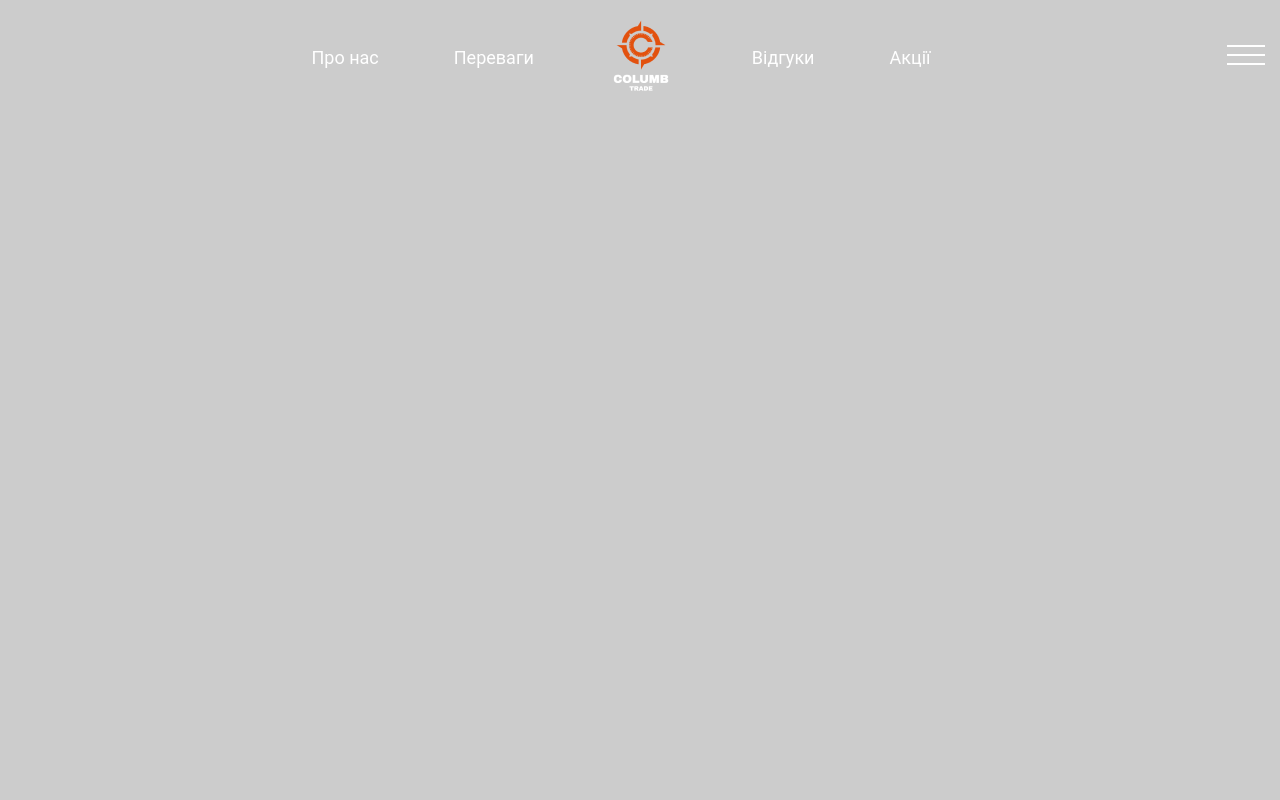
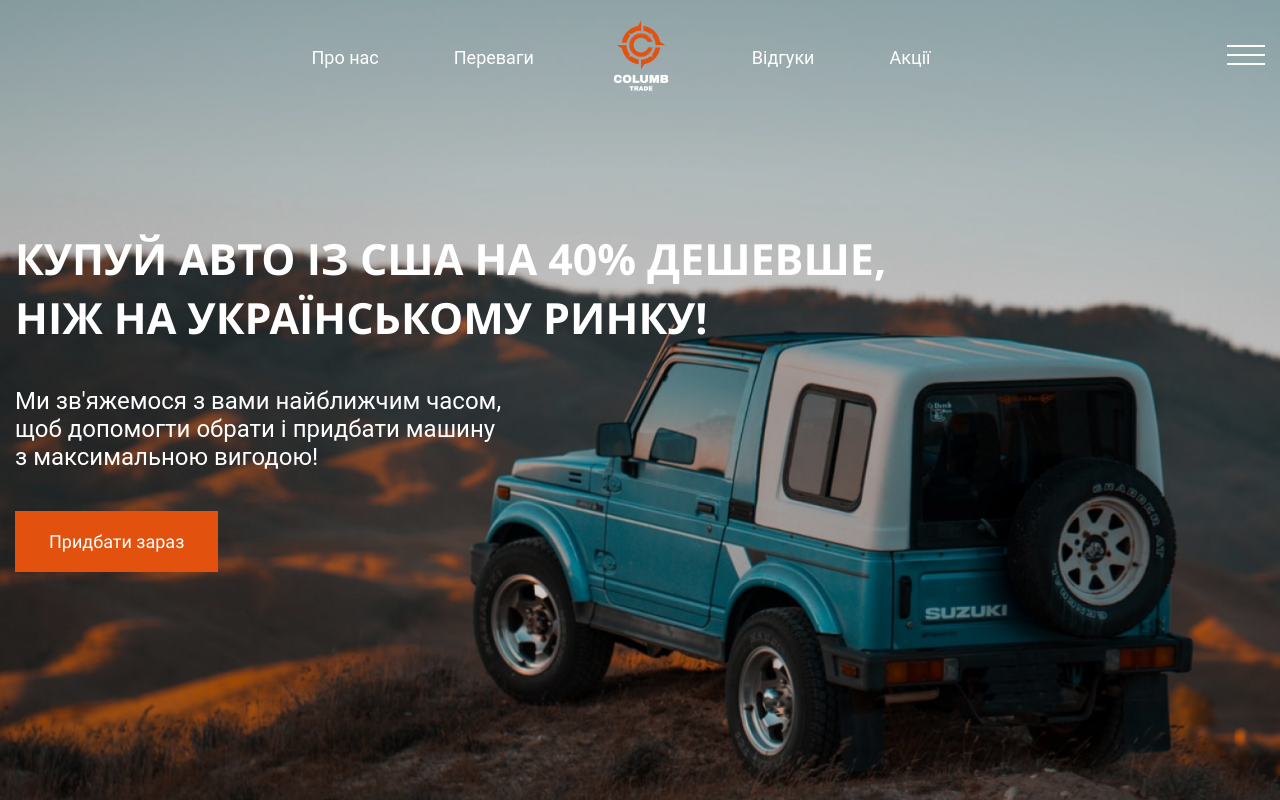
Before and after one commit to kosm-dev/columb, a website: page app/index.html in a window 1280 px wide. Drawn offline with nearby package versions, Linux system fonts and the light colour scheme; files that its build step writes are made by us from their sources.

Commit message:
added section top

```diff
--- a/app/index.html
+++ b/app/index.html
@@ -6,7 +6,7 @@
   <meta http-equiv="X-UA-Compatible" content="IE=edge">
   <meta name="viewport" content="width=device-width, initial-scale=1.0">
   <link rel="stylesheet" href="css/style.min.css">
-  <title>Document</title>
+  <title>Columb trade</title>
 </head>
 
 <body>
@@ -63,6 +63,22 @@
 
     <main class="main">
 
+      <section class="top" style="background-image: url('images/bg.jpg')">
+        <div class="container">
+          <div class="top__inner">
+            <h1 class="top__title">
+              КУПУЙ АВТО IЗ США НА 40% ДЕШЕВШЕ, НІЖ НА Українському РИНКУ!
+            </h1>
+            <p class="top__subtitle">
+              Ми зв'яжемося з вами найближчим часом, щоб допомогти обрати і придбати машину з максимальною вигодою!
+            </p>
+            <a class="top__btn button" href="#">
+              Придбати зараз
+            </a>
+          </div>
+        </div>
+      </section>
+
     </main>
     <footer class="footer">
 
--- a/app/scss/_global.scss
+++ b/app/scss/_global.scss
@@ -9,7 +9,7 @@ body {
   font-size: 18px;
   line-height: 21px;
   $default: #2b2b29;
-  background-color: #ccc;
+  background-color: #fff;
 }
 
 .wrapper {
@@ -26,10 +26,21 @@ body {
   flex: 0 0 auto;
 }
 
-
-.container{
+.container {
   width: 100%;
   max-width: 1330px;
   padding: 0 15px;
   margin: 0 auto;
 }
+
+.button {
+  min-width: 173px;
+  padding: 20px 34px;
+  display: inline-block;
+  @extend %roboto-400;
+  font-size: 18px;
+  line-height: 21px;
+  text-align: center;
+  color: #fff;
+  background-color: $accent;
+}
--- a/app/scss/_vars.scss
+++ b/app/scss/_vars.scss
@@ -1,6 +1,7 @@
 //
 
 $default: #2b2b29;
+$accent: #E2510E;
 
 // fonts
 %open-400{
--- a/app/scss/style.scss
+++ b/app/scss/style.scss
@@ -20,42 +20,11 @@
     display: flex;
     margin: 0 auto;
   }
-  &__menu {
-  }
+
   &__logo {
     margin-left: 75px;
     margin-right: 75px;
   }
-
-  // &__btn {
-  //   display: block;
-  //   background-color: transparent;
-  //   border: none;
-  //   cursor: pointer;
-  //   .header__btn-line {
-  //     position: relative;
-  //     display: inline-block;
-  //     display: flex;
-  //     justify-content: center;
-  //     width: 38px;
-  //     height: 2px;
-  //     background-color: #fff;
-  //     &::after,
-  //     &::before {
-  //       content: "";
-  //       position: absolute;
-  //       width: 38px;
-  //       height: 2px;
-  //       background-color: #fff;
-  //     }
-  //     &::after {
-  //       top: 7px;
-  //     }
-  //     &::before {
-  //       bottom: 7px;
-  //     }
-  //   }
-  // }
 }
 
 .menu {
@@ -102,4 +71,38 @@
   }
 }
 
+.top {
+  position: relative;
+  height: 100vh;
+  min-height: 515px;
+  display: flex;
+  justify-content: center;
+  align-items: center;
+  background-repeat: no-repeat;
+  background-size: cover;
+  background-position: center center;
+  &__inner {
+  }
+  &__title {
+    width: 100%;
+    max-width: 916px;
+    margin-bottom: 40px;
+    @extend %open-700;
+    font-size: 43px;
+    line-height: 59px;
+    text-transform: uppercase;
+    color: #fff;
+  }
+  &__subtitle {
+    margin-bottom: 40px;
+    width: 100%;
+    max-width: 498px;
+    font-size: 24px;
+    line-height: 28px;
+    color: #ffffff;
+  }
+  &__btn {
+  }
+}
+
 @import "media";
```
